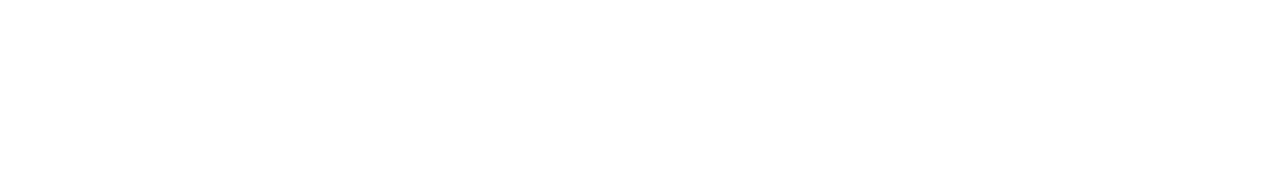
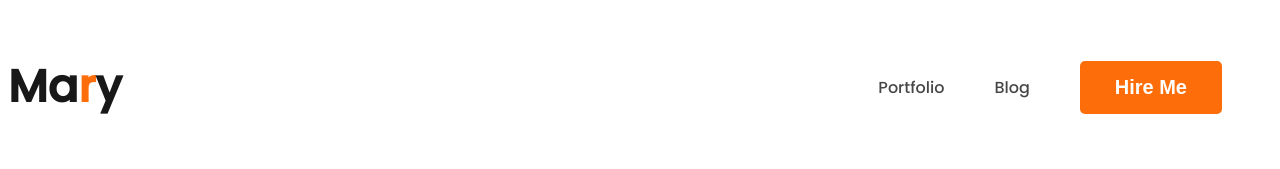
Before and after one commit to hamidtanvir/web-developer-portfilio, a plain HTML site: page index.html in a window 1280 px wide. Drawn offline with Linux system fonts and the light colour scheme.

Commit message:
nav added

```diff
--- a/index.html
+++ b/index.html
@@ -4,9 +4,25 @@
     <meta charset="UTF-8">
     <meta name="viewport" content="width=device-width, initial-scale=1.0">
     <title>Developer Portfolio</title>
+
+    <link rel="preconnect" href="https://fonts.googleapis.com">
+    <link rel="preconnect" href="https://fonts.gstatic.com" crossorigin>
+    <link href="https://fonts.googleapis.com/css2?family=Open+Sans:wght@400;800&family=Poppins:wght@500&display=swap" rel="stylesheet">
+
+    <link rel="stylesheet" href="styles/portfolio.css">
+
 </head>
 <body>
-    <header></header>
+    <header>
+        <nav>
+            <h3 class="nav-title">Ma<span class="text-primary">r</span>y</h3>
+            <ul>
+                <li><a href="">Portfolio</a></li>
+                <li><a href="">Blog</a></li>
+                <li><button class="btn-primary">Hire Me</button></li>
+            </ul>
+        </nav>
+    </header>
 
     <main></main>
 
--- /dev/null
+++ b/styles/portfolio.css
@@ -0,0 +1,48 @@
+/* common shared styles */
+body {
+    font-family: 'Open Sans', sans-serif;
+    font-family: 'Poppins', sans-serif;
+}
+
+.text-primary {
+    color: #FD6E0A;
+}
+
+.btn-primary {
+    border-radius: 5px;
+    background: #FD6E0A;
+    border: 0;
+    color: white;
+    font-size: 20px;
+    font-weight: 700;
+    padding: 15px 35px;
+}
+
+/* nav related styles */
+nav {
+    display: flex;
+    justify-content: space-between;
+    align-items: center;
+}
+
+.nav-title {
+    color: #181818;
+    font-size: 45px;
+    font-weight: 800;
+}
+
+nav > ul {
+    display: flex;
+    align-items: center;
+}
+
+nav li {
+    list-style: none;
+    margin-right: 50px;
+}
+
+nav a {
+    text-decoration: none;
+    color: #474747;
+
+}
```
